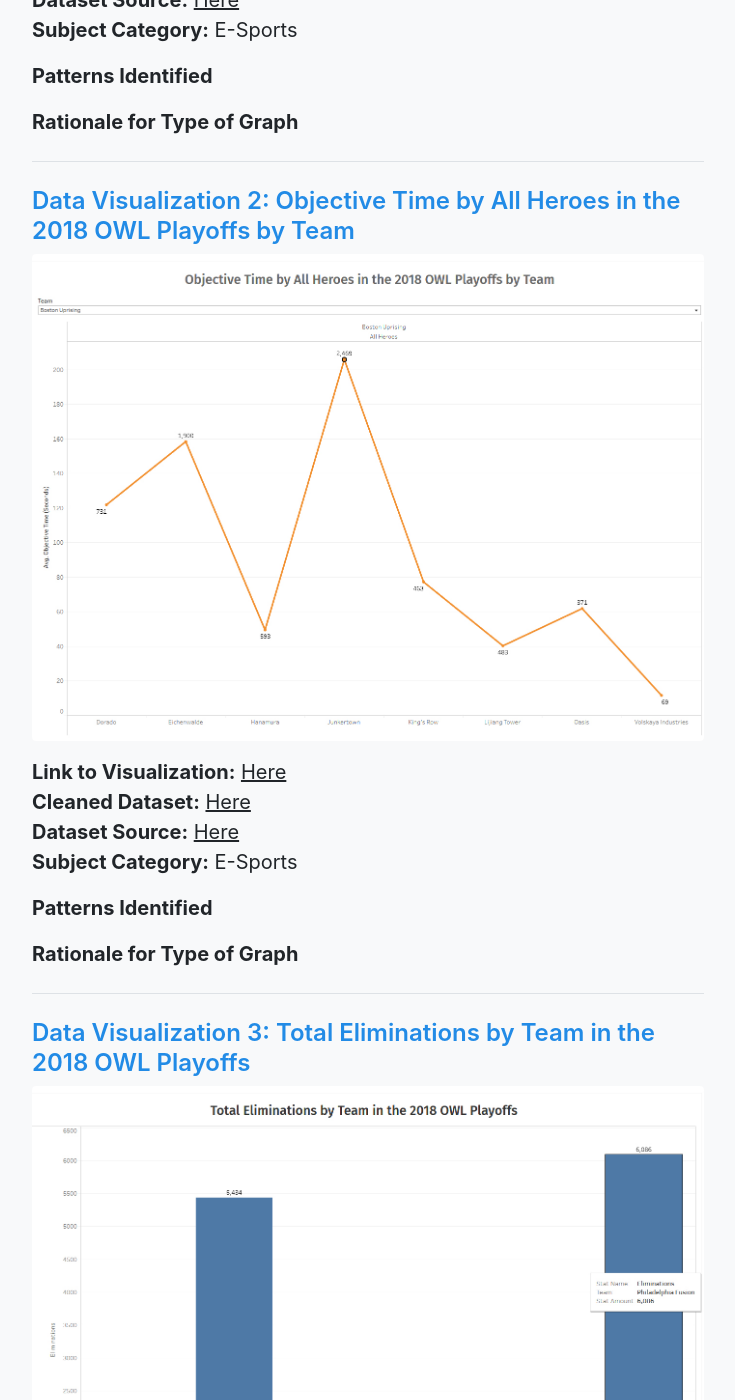
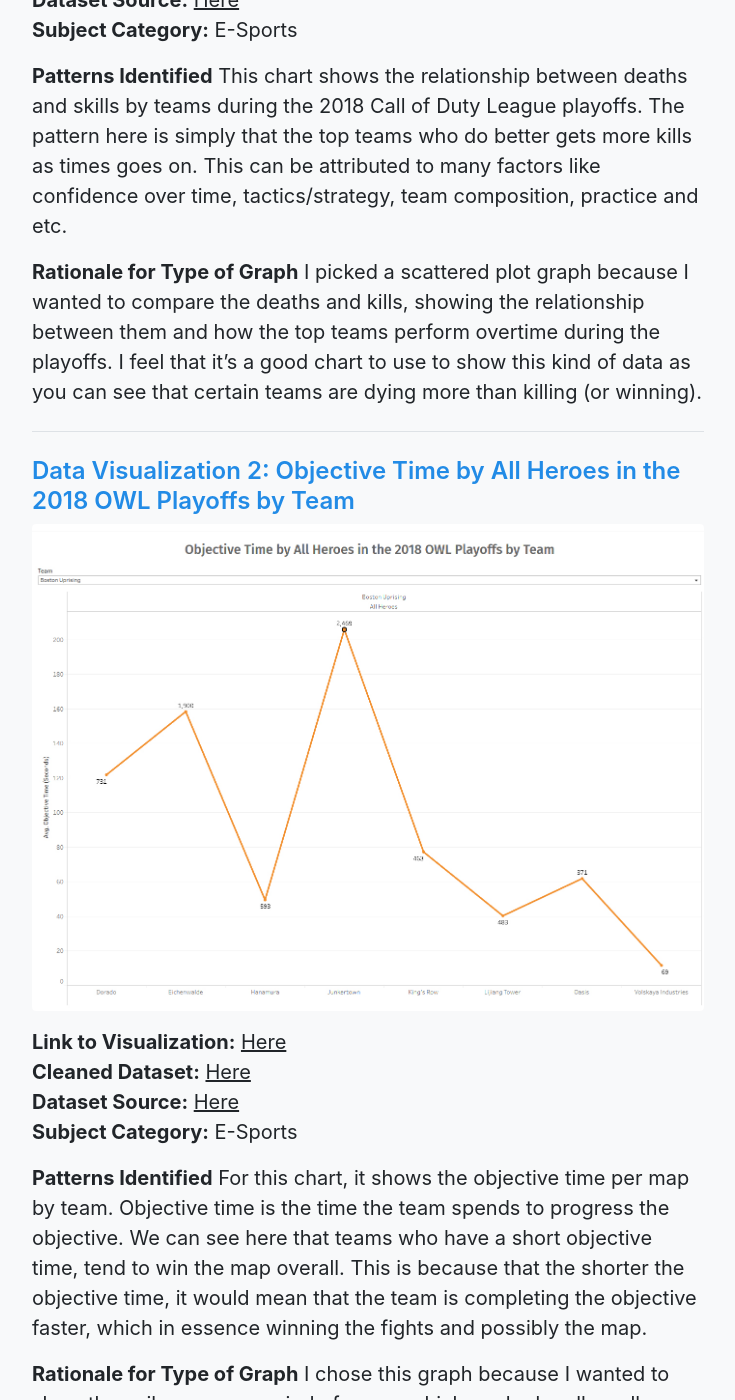
Before and after one commit to ixdwtruong/ixdwtruong.github.io, a Jekyll site: the page built from _posts/0001-01-11-visnar2p3.md, in a window 1280 px wide and 1400 px high, scrolled down 909 px. Shown: the whole window, without its empty margins (272-1007 px from the left). Built offline with Jekyll 4.4.1, drawn with Linux system fonts in a browser that asks for light colours; some of the changed lines change nothing that is shown; some of the changed text lies outside the part shown.

Commit message:
Update 0001-01-11-visnar2p3.md

```diff
--- a/_posts/0001-01-11-visnar2p3.md
+++ b/_posts/0001-01-11-visnar2p3.md
@@ -14,12 +14,14 @@
 
 <b>Link to Visualization:</b> <a href="https://public.tableau.com/profile/wilson.truong#!/vizhome/3_16153519202470/Dashboard1">Here</a> <br>
 <b>Cleaned Dataset:</b> <a href="https://public.tableau.com/profile/wilson.truong#!/vizhome/3_16153519202470/Dashboard1">Here</a> <br>
-<b>Dataset Source:</b> <a href="https://public.tableau.com/profile/wilson.truong#!/vizhome/3_16153519202470/Dashboard1">Here</a> <br>
+<b>Dataset Source:</b> <a href="https://github.com/Activision/cwl-data">Here</a> <br>
 <b>Subject Category:</b> E-Sports
 
 <b>Patterns Identified</b>
+This chart shows the relationship between deaths and skills by teams during the 2018 Call of Duty League playoffs. The pattern here is simply that the top teams who do better gets more kills as times goes on. This can be attributed to many factors like confidence over time, tactics/strategy, team composition, practice and etc.
 
 <b>Rationale for Type of Graph</b>
+I picked a scattered plot graph because I wanted to compare the deaths and kills, showing the relationship between them and how the top teams perform overtime during the playoffs. I feel that it's a good chart to use to show this kind of data as you can see that certain teams are dying more than killing (or winning).
 
 -----
 
@@ -29,12 +31,14 @@
 
 <b>Link to Visualization:</b> <a href="https://public.tableau.com/profile/wilson.truong#!/vizhome/2_16153466103680/Dashboard1">Here</a> <br>
 <b>Cleaned Dataset:</b> <a href="https://public.tableau.com/profile/wilson.truong#!/vizhome/3_16153519202470/Dashboard1">Here</a> <br>
-<b>Dataset Source:</b> <a href="https://public.tableau.com/profile/wilson.truong#!/vizhome/3_16153519202470/Dashboard1">Here</a> <br>
+<b>Dataset Source:</b> <a href="https://overwatchleague.com/en-us/statslab">Here</a> <br>
 <b>Subject Category:</b> E-Sports
 
 <b>Patterns Identified</b>
+For this chart, it shows the objective time per map by team. Objective time is the time the team spends to progress the objective. We can see here that teams who have a short objective time, tend to win the map overall. This is because that the shorter the objective time, it would mean that the team is completing the objective faster, which in essence winning the fights and possibly the map.
 
 <b>Rationale for Type of Graph</b>
+I chose this graph because I wanted to show the spikes over a period of maps, which worked really well as you can see some teams performed better on some maps and others quite bad. You can also see which teams are strong in particular maps, and which teams don't perform as well in other maps.
 
 -----
 
@@ -44,7 +48,7 @@
 
 <b>Link to Visualization:</b> <a href="https://public.tableau.com/profile/wilson.truong#!/vizhome/1_16153435904850/Dashboard1">Here</a> <br>
 <b>Cleaned Dataset:</b> <a href="https://public.tableau.com/profile/wilson.truong#!/vizhome/3_16153519202470/Dashboard1">Here</a> <br>
-<b>Dataset Source:</b> <a href="https://public.tableau.com/profile/wilson.truong#!/vizhome/3_16153519202470/Dashboard1">Here</a> <br>
+<b>Dataset Source:</b> <a href="https://overwatchleague.com/en-us/statslab">Here</a> <br>
 <b>Subject Category:</b> E-Sports
 
 <b>Patterns Identified</b>
@@ -59,7 +63,7 @@
 
 <b>Link to Visualization:</b> <a href="https://public.tableau.com/profile/wilson.truong#!/vizhome/4_16153551494410/Dashboard1">Here</a> <br>
 <b>Cleaned Dataset:</b> <a href="https://public.tableau.com/profile/wilson.truong#!/vizhome/3_16153519202470/Dashboard1">Here</a> <br>
-<b>Dataset Source:</b> <a href="https://public.tableau.com/profile/wilson.truong#!/vizhome/3_16153519202470/Dashboard1">Here</a> <br>
+<b>Dataset Source:</b> <a href="https://oracleselixir.com/tools/downloads">Here</a> <br>
 <b>Subject Category:</b> E-Sports
 
 <b>Patterns Identified</b>
@@ -74,7 +78,7 @@
 
 <b>Link to Visualization:</b> <a href="https://public.tableau.com/profile/wilson.truong#!/vizhome/5_16153562434380/Dashboard1">Here</a> <br>
 <b>Cleaned Dataset:</b> <a href="https://public.tableau.com/profile/wilson.truong#!/vizhome/3_16153519202470/Dashboard1">Here</a> <br>
-<b>Dataset Source:</b> <a href="https://public.tableau.com/profile/wilson.truong#!/vizhome/3_16153519202470/Dashboard1">Here</a> <br>
+<b>Dataset Source:</b> <a href="https://www.kaggle.com/mateusdmachado/csgo-professional-matches">Here</a> <br>
 <b>Subject Category:</b> E-Sports
 
 <b>Patterns Identified</b>
@@ -89,7 +93,7 @@
 
 <b>Link to Visualization:</b> <a href="https://public.tableau.com/profile/wilson.truong#!/vizhome/6_16153584002250/Dashboard1">Here</a> <br>
 <b>Cleaned Dataset:</b> <a href="https://public.tableau.com/profile/wilson.truong#!/vizhome/3_16153519202470/Dashboard1">Here</a> <br>
-<b>Dataset Source:</b> <a href="https://public.tableau.com/profile/wilson.truong#!/vizhome/3_16153519202470/Dashboard1">Here</a> <br>
+<b>Dataset Source:</b> <a href="https://overwatchleague.com/en-us/statslab">Here</a> <br>
 <b>Subject Category:</b> E-Sports
 
 <b>Patterns Identified</b>
@@ -104,7 +108,7 @@
 
 <b>Link to Visualization:</b> <a href="https://public.tableau.com/profile/wilson.truong#!/vizhome/7_16155245326850/Dashboard1">Here</a> <br>
 <b>Cleaned Dataset:</b> <a href="https://public.tableau.com/profile/wilson.truong#!/vizhome/3_16153519202470/Dashboard1">Here</a> <br>
-<b>Dataset Source:</b> <a href="https://public.tableau.com/profile/wilson.truong#!/vizhome/3_16153519202470/Dashboard1">Here</a> <br>
+<b>Dataset Source:</b> <a href="https://www.kaggle.com/rankirsh/esports-earnings">Here</a> <br>
 <b>Subject Category:</b> E-Sports
 
 <b>Patterns Identified</b>
@@ -119,7 +123,7 @@
 
 <b>Link to Visualization:</b> <a href="https://public.tableau.com/profile/wilson.truong#!/vizhome/8_16155301397100/Dashboard1">Here</a> <br>
 <b>Cleaned Dataset:</b> <a href="https://public.tableau.com/profile/wilson.truong#!/vizhome/3_16153519202470/Dashboard1">Here</a> <br>
-<b>Dataset Source:</b> <a href="https://public.tableau.com/profile/wilson.truong#!/vizhome/3_16153519202470/Dashboard1">Here</a> <br>
+<b>Dataset Source:</b> <a href="https://sullygnome.com/games/365/watched">Here</a> <br>
 <b>Subject Category:</b> E-Sports
 
 <b>Patterns Identified</b>
@@ -134,7 +138,7 @@
 
 <b>Link to Visualization:</b> <a href="https://public.tableau.com/profile/wilson.truong#!/vizhome/9_16155961625820/Dashboard1">Here</a> <br>
 <b>Cleaned Dataset:</b> <a href="https://public.tableau.com/profile/wilson.truong#!/vizhome/3_16153519202470/Dashboard1">Here</a> <br>
-<b>Dataset Source:</b> <a href="https://public.tableau.com/profile/wilson.truong#!/vizhome/3_16153519202470/Dashboard1">Here</a> <br>
+<b>Dataset Source:</b> <a href="https://www.kaggle.com/rankirsh/esports-earnings">Here</a> <br>
 <b>Subject Category:</b> E-Sports
 
 <b>Patterns Identified</b>
@@ -149,7 +153,7 @@
 
 <b>Link to Visualization:</b> <a href="https://public.tableau.com/profile/wilson.truong#!/vizhome/10_16160192472750/Dashboard1">Here</a> <br>
 <b>Cleaned Dataset:</b> <a href="https://public.tableau.com/profile/wilson.truong#!/vizhome/3_16153519202470/Dashboard1">Here</a> <br>
-<b>Dataset Source:</b> <a href="https://public.tableau.com/profile/wilson.truong#!/vizhome/3_16153519202470/Dashboard1">Here</a> <br>
+<b>Dataset Source:</b> <a href="https://twitchtracker.com/games/488552">Here</a> <br>
 <b>Subject Category:</b> E-Sports
 
 <b>Patterns Identified</b>
```
